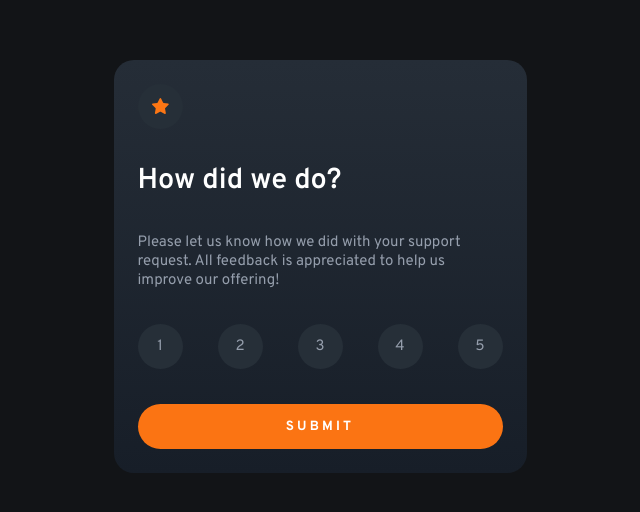
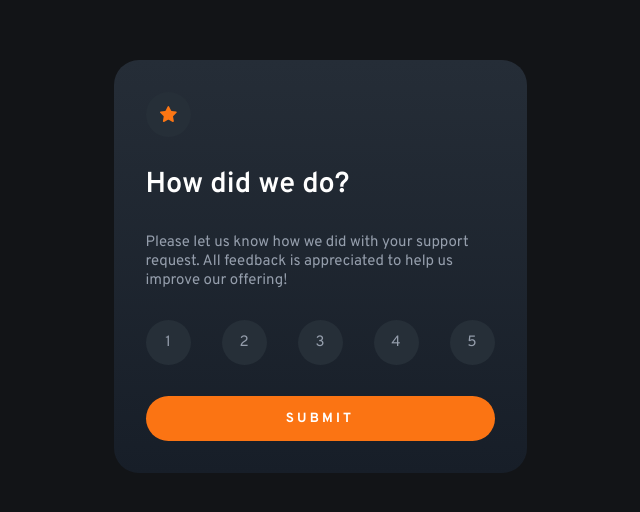
Before and after one commit to PrismenoDrako/component-interactive-rating, a plain HTML site: page index.html in a window 1280 px wide. Shown: the part 134-646 px from the top of the page, without its empty margins (320-960 px from the left). Drawn offline with Linux system fonts and the light colour scheme.

Commit message:
correccion de medidas

```diff
--- a/styles.css
+++ b/styles.css
@@ -43,14 +43,14 @@ main{
 .card, .card-submit{
     background-color: var(--bg-component);
     background: linear-gradient(180deg, rgba(37,45,55,1) 0%, rgba(23,30,40,1) 100%);
-    border-radius: 20px;
+    border-radius: 25px;
     width: 100%;
     max-width: 413px;
     height: auto;
     display: flex;
     flex-direction: column;
 
-    padding: 1.5rem;
+    padding: 2rem;
     color: var(--light-grey);
     font-size: 15px;
     gap: 25px;
```
